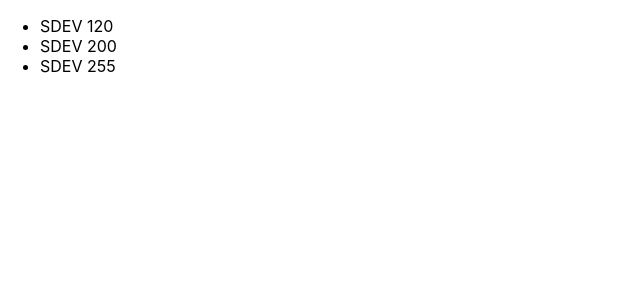
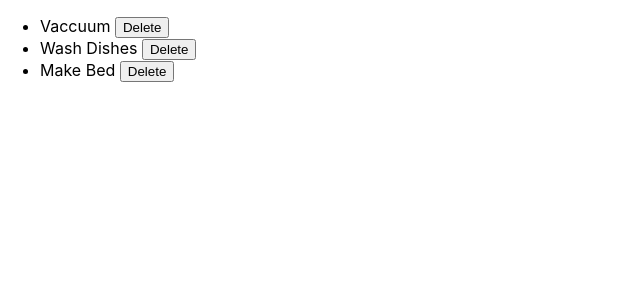
Before and after one commit to zhamby1/state-ex, a React (Create React App) app: page / in a window 1280 px wide. Shown: the top 300 px of the page, without its empty margins (0-640 px from the left). Built offline with nearby package versions, Linux system fonts and the light colour scheme.

Commit message:
list todo

```diff
--- a/src/App.js
+++ b/src/App.js
@@ -3,29 +3,39 @@ import './App.css';
 
 //we can use lists to render out arrays and arrays of objects
 //this allows us to work with large data sets and can implement some cool features
+//we can also use filter and use state to help us with this
 
-function CourseList(){
-  const courseTitles = [
-    {id: 1, title: "SDEV 120"},
-    {id: 2, title: "SDEV 200"},
-    {id: 3, title: "SDEV 255"}
-  ]
+function TodoList(){
+  //use use state so we can update the list and delete things from it as we go
+  const [todos, setTodos] =  useState([
+    {id: 1, text: "Vaccuum"},
+    {id: 2, text: "Wash Dishes"},
+    {id: 3, text: "Make Bed"}
+  ])
 
+  function removeTodo(idToRemove){
+    setTodos(todos.filter((todo) => todo.id !== idToRemove))
+  }
 
-  //use react to render out a list using the .map method
-  //we do this by calling the courseTitles and give it a parameter name that represents each item in the list
   return(
     <ul>
-      {courseTitles.map(course => <li key={course.id}>{course.title}</li>)}
+      {todos.map((todo) => (
+        <li key={todo.id}>
+          {todo.text}{' '}
+          <button onClick={() => removeTodo(todo.id)}>Delete</button>
+        </li>
+
+      ))}
     </ul>
   )
 }
 
 
+
 function App() {
   return (
 
-    <CourseList />
+    <TodoList />
 
 
   );
```
